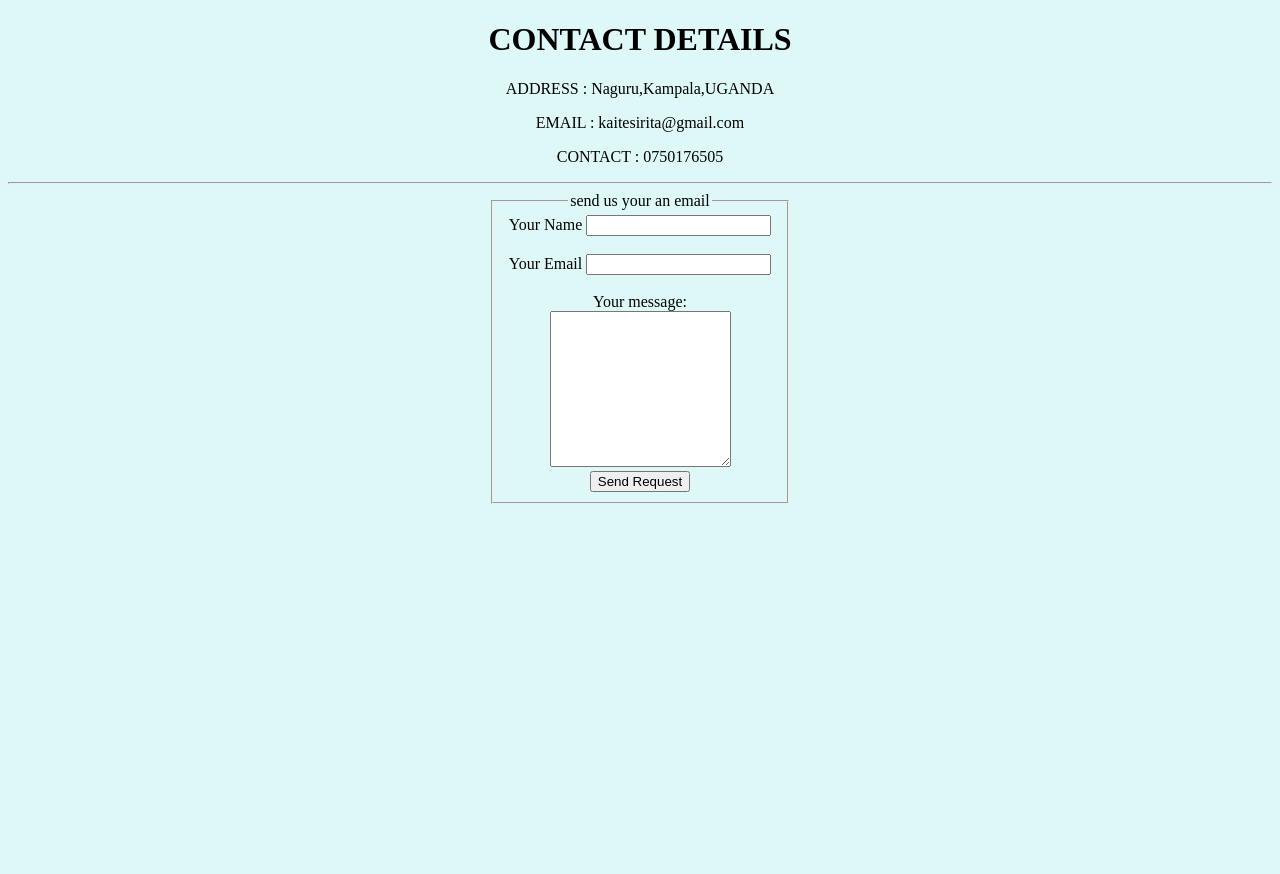
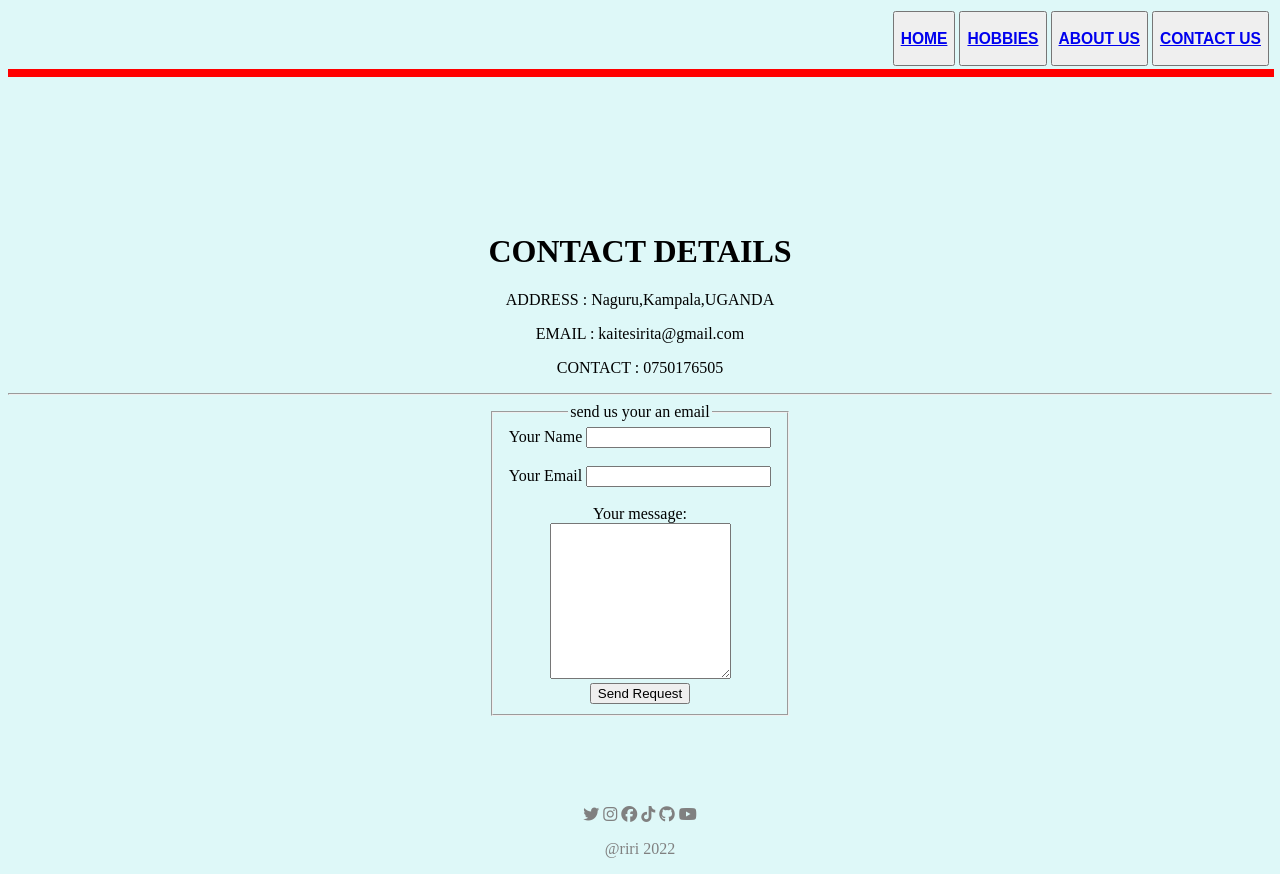
Before and after one commit to kaitesirita/final, a plain HTML site: page contactus.html in a window 1280 px wide. Before the commit the page ends 800 px from the top, so only its background shows below. Drawn offline with Linux system fonts and the light colour scheme.

Commit message:
Update contactus.html

```diff
--- a/contactus.html
+++ b/contactus.html
@@ -5,10 +5,37 @@
     <meta charset="UTF-8">
     <meta name="viewport" content="width=device-width, initial-scale=1.0">
     <title>🔥Contact us</title>
-    <link rel="stylesheet" href="css/style.css">
+    <link rel="shortcut icon" href="pictures/favicon.ico" type="image/x-icon">
+    <!--here i put my icon
+    -->
+    <script src="https://kit.fontawesome.com/4f894645b1.js" crossorigin="anonymous"></script>
+
 </head>
 
 <body bgcolor="#def8f8" align="center">
+    <!--using table to help me organize my data in html-->
+    <TABle align="right">
+        <TR>
+            <TD>
+
+                <BUTton> <h3><a href="index.html">HOME</a></H1> </BUTton>
+
+            </TD>
+            <TD>
+                <BUTTon><h3><a href="hobbies.html">HOBBIES</a></h3> </BUTTon>
+            </TD>
+            <TD>
+                <BUTTON><h3><a href="aboutus.html">ABOUT US</a></h3> </BUTTON>
+            </TD>
+            <TD>
+                <BUTTon><h3><a href="contactus.html">CONTACT US</a></h3> </BUTTon>
+            </TD>
+
+        </TR>
+    </TABle>
+    <hr size="8" noshade="red" color="red" bgcolor="white" height=" 0" width=" 100%" border-color="grey">
+    <br><br><br><br><br><br><br>
+
 
     <h1>CONTACT DETAILS</h1>
     <P>ADDRESS : Naguru,Kampala,UGANDA</P>
@@ -32,6 +59,19 @@
 
         </form>
     </div>
+    <br><br><br><br><br>
+
+    <footer bgcolor="grey">
+
+        <i class="fa-brands fa-twitter " style="color: grey; "></i>
+        <i class="fa-brands fa-instagram " style="color: grey; "></i>
+        <i class="fa-brands fa-facebook " style="color: grey; "></i>
+        <i class="fa-brands fa-tiktok " style="color: grey; "></i>
+        <i class="fa-brands fa-github " style="color: grey; "></i>
+        <i class="fa-brands fa-youtube " style="color: grey; "></i>
+        <br>
+        <p style="color: grey;" ">@riri 2022</p>
+    </footer>
 </body>
 
 </html>
```
